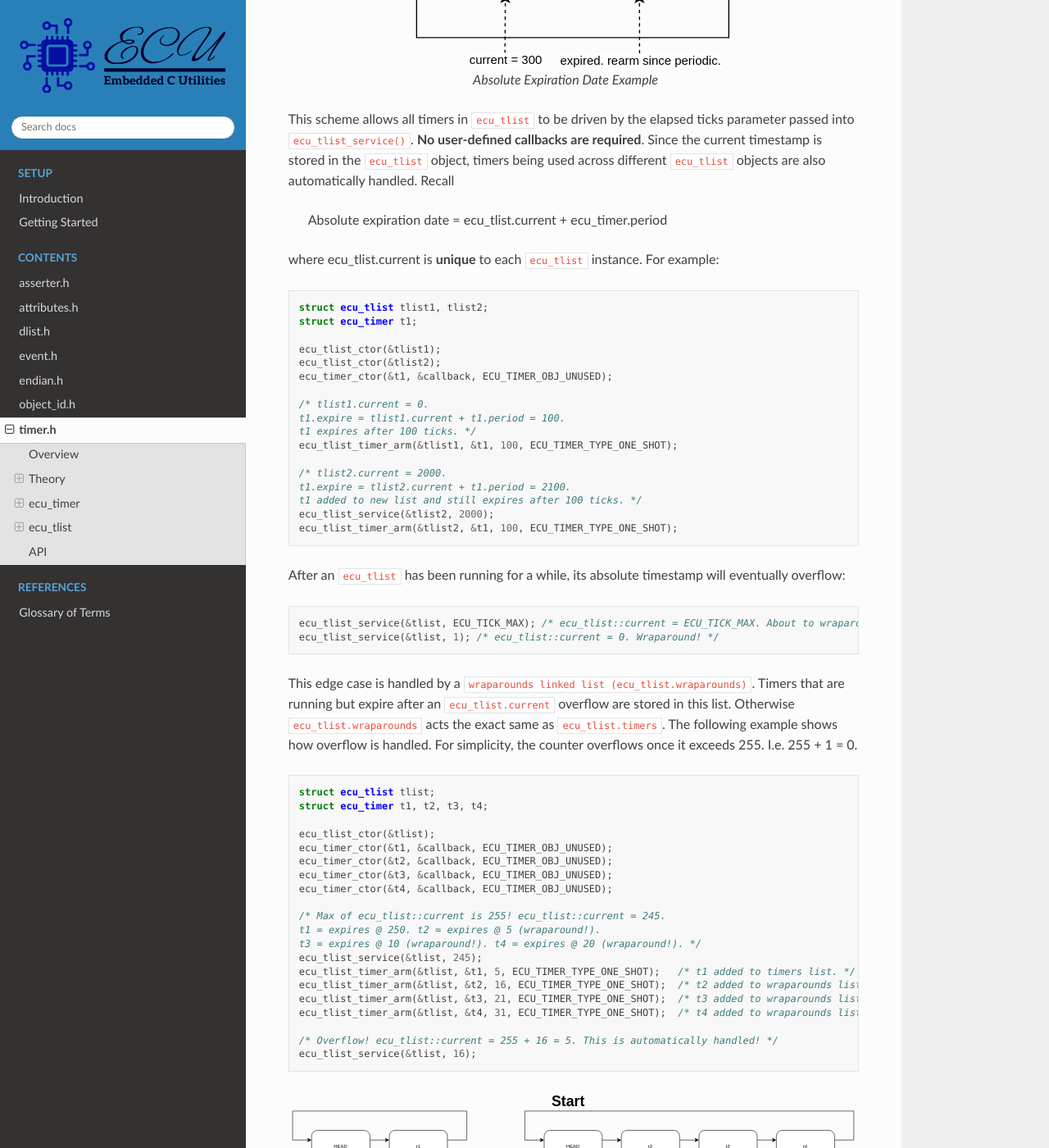
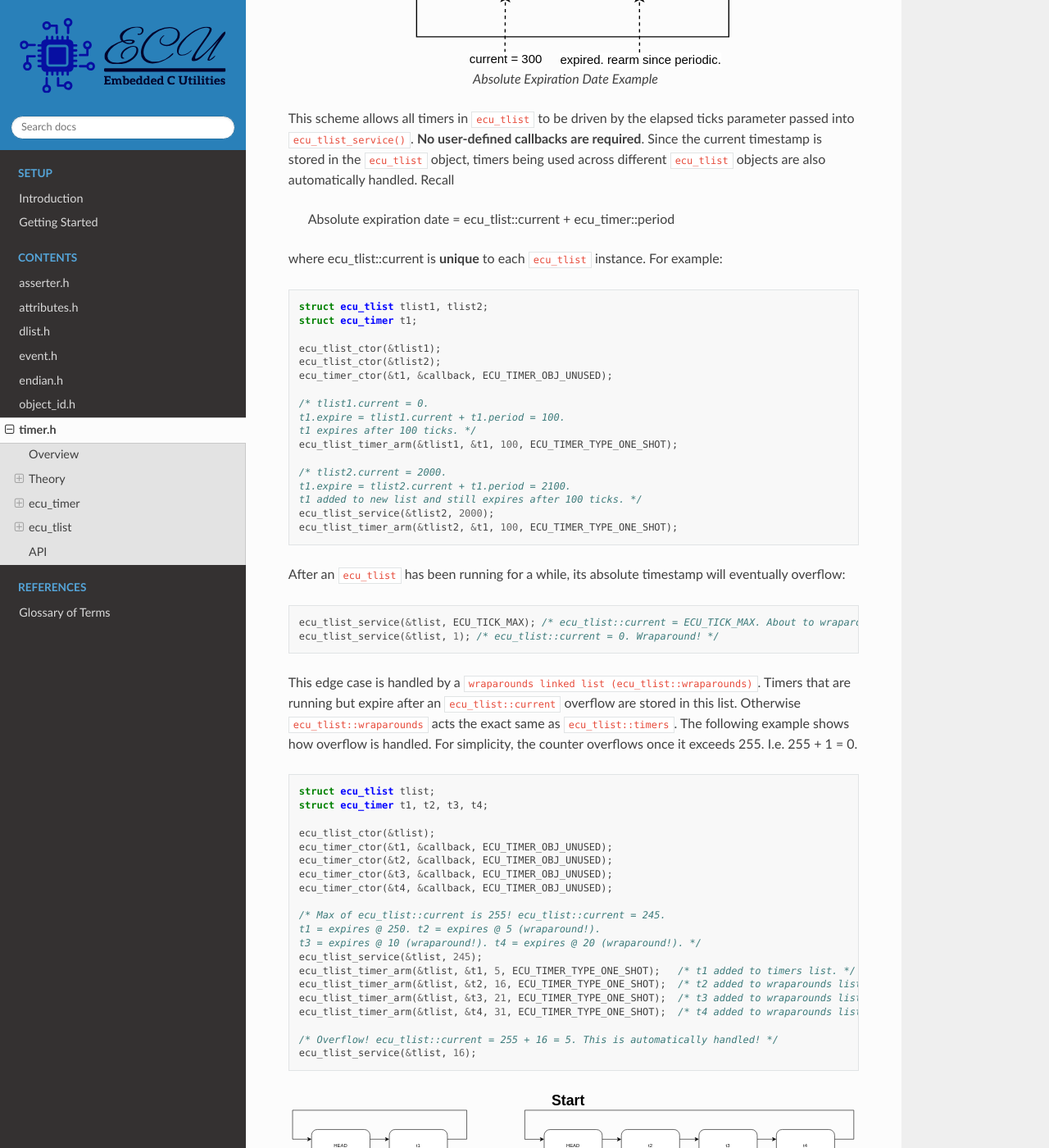
Before and after one commit to ress059/ecu, a Sphinx documentation site: the page built from doc/timer_h/index.rst, in a window 1280 px wide and 1400 px high, scrolled down 8738 px. Shown: the whole window at 82% size. Built offline with Sphinx 7.4.7 and the Read the Docs theme 3.1.0, drawn with Linux system fonts in a browser that asks for light colours; pages that are not in the unit, such as notebooks, are missing from menus; cross-references to code outside the pages are shown as plain code; some of the changed text lies outside the part shown.

```diff
--- a/doc/timer_h/index.rst
+++ b/doc/timer_h/index.rst
@@ -227,7 +227,7 @@ and the next timer is checked. Otherwise the function can immediately exit, as
 an ordered list guarantees the remaining timers have also not expired.
 
 To maintain this order, every :ecudoxygen:`ecu_tlist` stores an **absolute** timestamp
-(:ecudoxygen:`ecu_tlist.current`) to keep track of time. This stored value is incremented by the
+(:ecudoxygen:`ecu_tlist::current`) to keep track of time. This stored value is incremented by the
 number of elapsed ticks passed to :ecudoxygen:`ecu_tlist_service() <ecu_tlist_service>`. Therefore
 it is updated in every call to :ecudoxygen:`ecu_tlist_service() <ecu_tlist_service>`:
 
@@ -244,7 +244,7 @@ it is updated in every call to :ecudoxygen:`ecu_tlist_service() <ecu_tlist_servi
 
 A timer's **absolute expiration date** is calculated using this timestamp:
 
-    Absolute expiration date = ecu_tlist.current + ecu_timer.period
+    Absolute expiration date = ecu_tlist::current + ecu_timer::period
 
 This ensures proper order when a new timer is added to an :ecudoxygen:`ecu_tlist`
 that already contains active timers:
@@ -300,9 +300,9 @@ callbacks are required**.
 Since the current timestamp is stored in the :ecudoxygen:`ecu_tlist` object, timers being
 used across different :ecudoxygen:`ecu_tlist` objects are also automatically handled. Recall
 
-    Absolute expiration date = ecu_tlist.current + ecu_timer.period
+    Absolute expiration date = ecu_tlist::current + ecu_timer::period
 
-where ecu_tlist.current is **unique** to each :ecudoxygen:`ecu_tlist` instance. For example:
+where ecu_tlist::current is **unique** to each :ecudoxygen:`ecu_tlist` instance. For example:
 
 .. code-block:: c
 
@@ -332,9 +332,9 @@ eventually overflow:
     ecu_tlist_service(&tlist, ECU_TICK_MAX); /* ecu_tlist::current = ECU_TICK_MAX. About to wraparound. */
     ecu_tlist_service(&tlist, 1); /* ecu_tlist::current = 0. Wraparound! */
 
-This edge case is handled by a :ecudoxygen:`wraparounds linked list (ecu_tlist.wraparounds) <ecu_tlist.wraparounds>`.
-Timers that are running but expire after an :ecudoxygen:`ecu_tlist.current` overflow are stored
-in this list. Otherwise :ecudoxygen:`ecu_tlist.wraparounds` acts the exact same as :ecudoxygen:`ecu_tlist.timers`.
+This edge case is handled by a :ecudoxygen:`wraparounds linked list (ecu_tlist::wraparounds) <ecu_tlist::wraparounds>`.
+Timers that are running but expire after an :ecudoxygen:`ecu_tlist::current` overflow are stored
+in this list. Otherwise :ecudoxygen:`ecu_tlist::wraparounds` acts the exact same as :ecudoxygen:`ecu_tlist::timers`.
 The following example shows how overflow is handled. For simplicity, the counter overflows once it
 exceeds 255. I.e. 255 + 1 = 0.
 
@@ -369,22 +369,22 @@ exceeds 255. I.e. 255 + 1 = 0.
 
 The steps in the figure above are taken to handle overflow in the service call:
 
-#. :ecudoxygen:`ecu_tlist.current` is updated. Since it's maximum value is 255
+#. :ecudoxygen:`ecu_tlist::current` is updated. Since it's maximum value is 255
    it overflows back to 5.
 
         current = 245 + 16 = (uint8_t)261 = 5
 
-#. Since the counter overflowed, it is guaranteed that all timers in the :ecudoxygen:`ecu_tlist.timers`
+#. Since the counter overflowed, it is guaranteed that all timers in the :ecudoxygen:`ecu_tlist::timers`
    list have expired. This condition does not have to be checked - all timers in this list
    are just expired.
 
-#. The contents of :ecudoxygen:`ecu_tlist.wraparounds` are swapped into :ecudoxygen:`ecu_tlist.timers`
-   so normal behavior can continue until the next overflow. I.e. :ecudoxygen:`ecu_tlist.timers` list
+#. The contents of :ecudoxygen:`ecu_tlist::wraparounds` are swapped into :ecudoxygen:`ecu_tlist::timers`
+   so normal behavior can continue until the next overflow. I.e. :ecudoxygen:`ecu_tlist::timers` list
    acts the same. If timers with periods between 251-255 are armed at this point (current = 5), they
-   would be inserted into :ecudoxygen:`ecu_tlist.wraparounds`.
+   would be inserted into :ecudoxygen:`ecu_tlist::wraparounds`.
 
-#. The remaining timers in the updated :ecudoxygen:`ecu_tlist.timers` list are serviced like normal.
-   :ecudoxygen:`ecu_tlist.current` is 5, so only t2 expires.
+#. The remaining timers in the updated :ecudoxygen:`ecu_tlist::timers` list are serviced like normal.
+   :ecudoxygen:`ecu_tlist::current` is 5, so only t2 expires.
 
 #. List iteration has reached a non-expired timer (t2) so function immediately exits.
 
@@ -743,7 +743,7 @@ ecu_tlist_service()
 Services all timers in the passed :ecudoxygen:`ecu_tlist`. Must be called periodically by
 the application. This function is explained in detail in the
 :ref:`Timer List Representation Section <timer_list_representation>`. Also see the
-:ecudoxygen:`API <ecu_tlist_service>.`
+:ecudoxygen:`API <ecu_tlist_service>`.
 
 .. warning::
 
```
Also changed, not shown: other parts of doc/timer_h/index.rst (+1 -1 lines).
